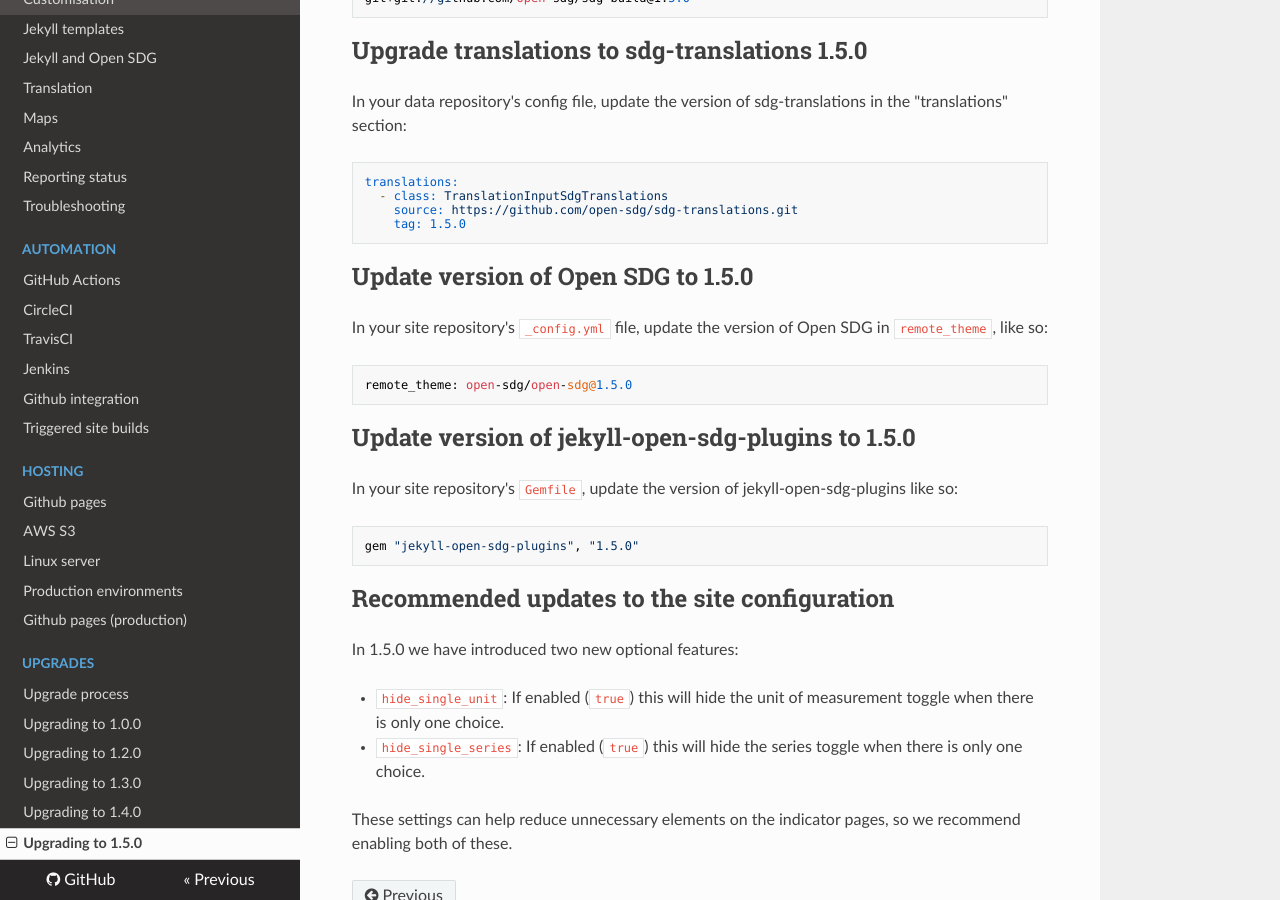
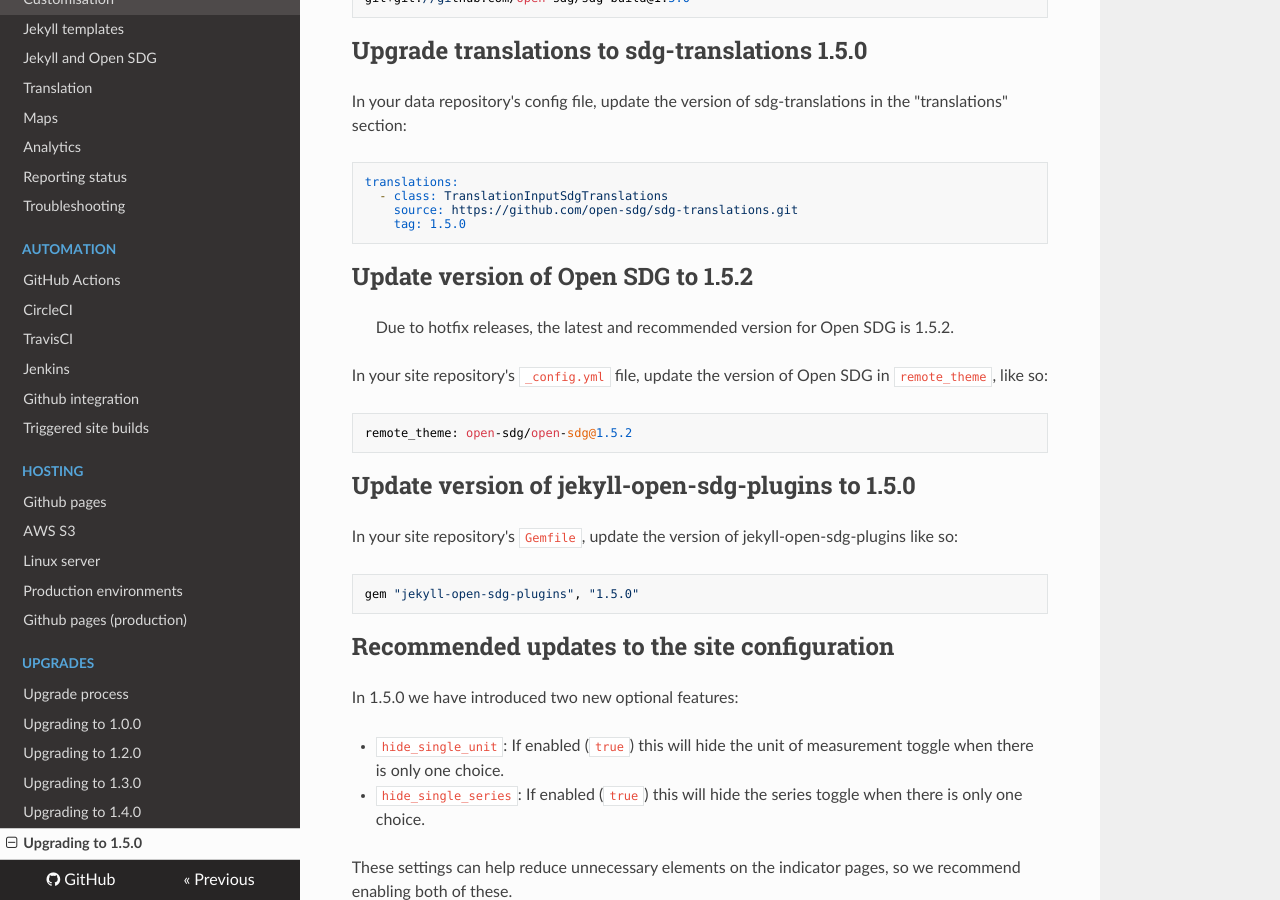
Before and after one commit to open-sdg/open-sdg, an MkDocs documentation site: the page built from docs/upgrades/upgrading-1-5-0.md, in a window 1280 px wide and 900 px high, scrolled down 536 px. Built offline with MkDocs 1.6.1, drawn with Linux system fonts in a browser that asks for light colours; nearby versions of some CDN libraries; old or Windows-style settings are respelled for this version of MkDocs.

Commit message:
Update upgrade instructions for 1.5

````diff
--- a/docs/upgrades/upgrading-1-5-0.md
+++ b/docs/upgrades/upgrading-1-5-0.md
@@ -25,12 +25,14 @@
     tag: 1.5.0
 ```
 
-## Update version of Open SDG to 1.5.0
+## Update version of Open SDG to 1.5.2
+
+> Due to hotfix releases, the latest and recommended version for Open SDG is 1.5.2.
 
 In your site repository's `_config.yml` file, update the version of Open SDG in `remote_theme`, like so:
 
 ```
-remote_theme: open-sdg/open-sdg@1.5.0
+remote_theme: open-sdg/open-sdg@1.5.2
 ```
 
 ## Update version of jekyll-open-sdg-plugins to 1.5.0
````
